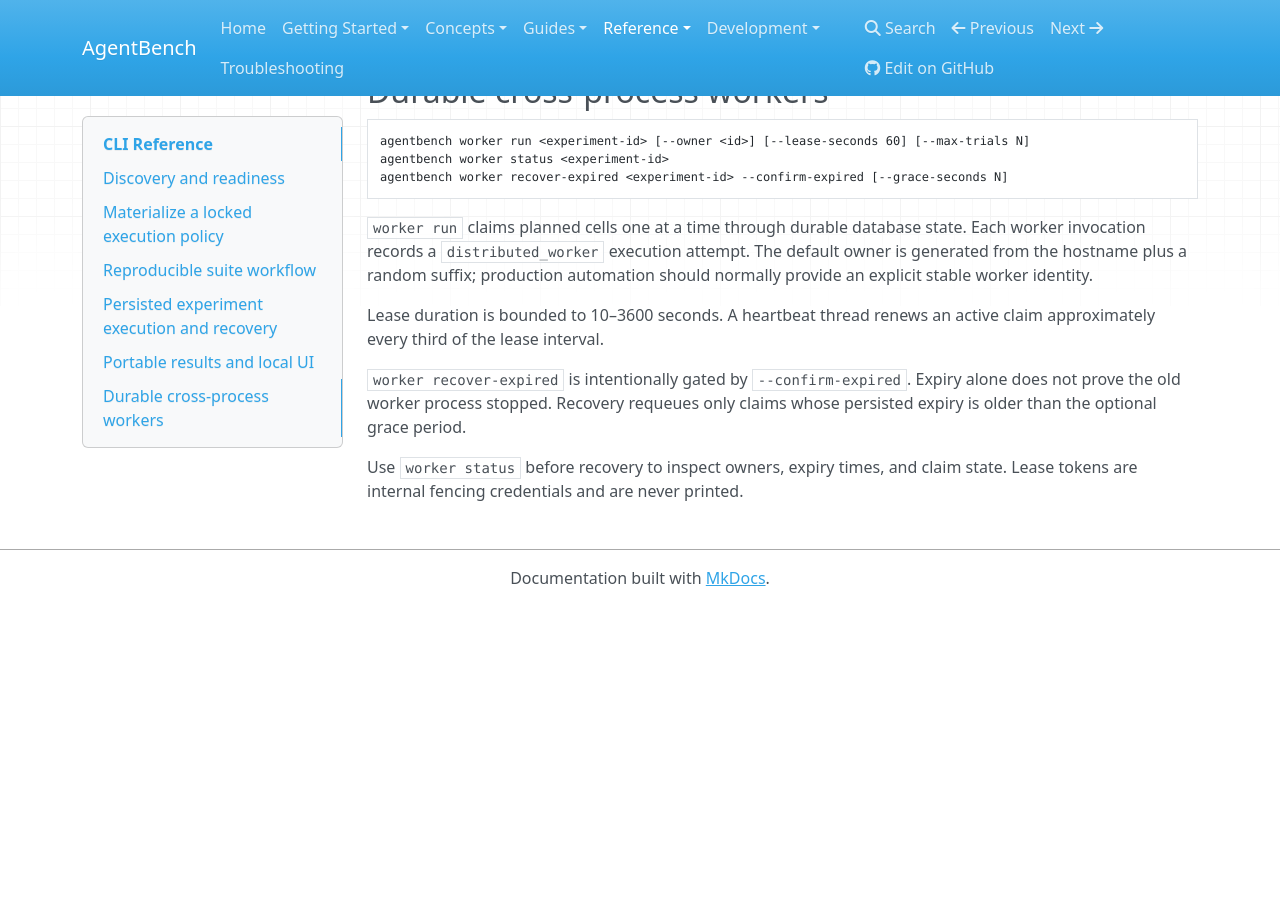
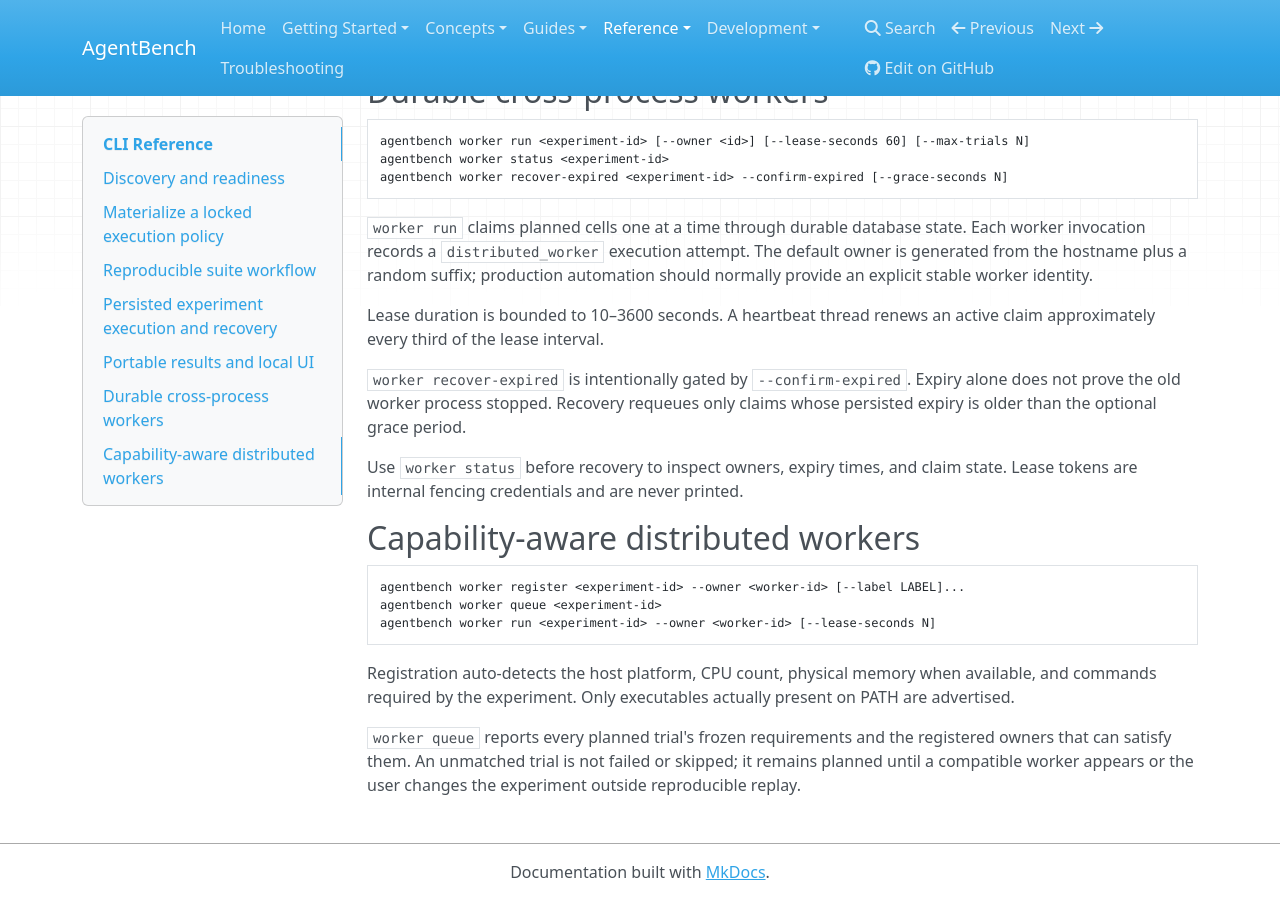
Before and after one commit to takahashijake/AgentBench, an MkDocs documentation site: the page built from docs/reference/cli.md, in a window 1280 px wide and 900 px high, scrolled down 1248 px. Built offline with MkDocs 1.6.1, drawn with Linux system fonts in a browser that asks for light colours; nearby versions of some CDN libraries; before the commit the page ends 1854 px from its top, so only the background shows below that.

Commit message:
Document V7 capability-aware scheduling

````diff
--- a/docs/reference/cli.md
+++ b/docs/reference/cli.md
@@ -86,3 +86,21 @@
 
 Use `worker status` before recovery to inspect owners, expiry times, and claim
 state. Lease tokens are internal fencing credentials and are never printed.
+
+
+## Capability-aware distributed workers
+
+```text
+agentbench worker register <experiment-id> --owner <worker-id> [--label LABEL]...
+agentbench worker queue <experiment-id>
+agentbench worker run <experiment-id> --owner <worker-id> [--lease-seconds N]
+```
+
+Registration auto-detects the host platform, CPU count, physical memory when
+available, and commands required by the experiment. Only executables actually
+present on PATH are advertised.
+
+`worker queue` reports every planned trial's frozen requirements and the
+registered owners that can satisfy them. An unmatched trial is not failed or
+skipped; it remains planned until a compatible worker appears or the user changes
+the experiment outside reproducible replay.
````
Also changed, not shown: ARCHITECTURE.md (+29 -1 lines), CHANGELOG.md (+27 -0 lines), README.md (+25 -1 lines), docs/reference/result-schema.md (+14 -3 lines).
